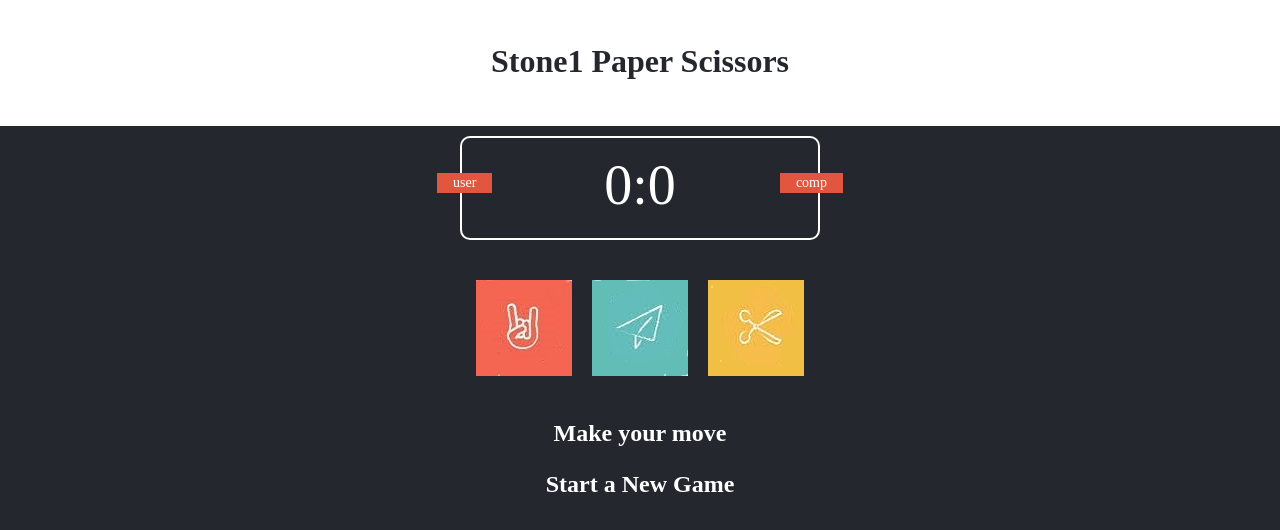
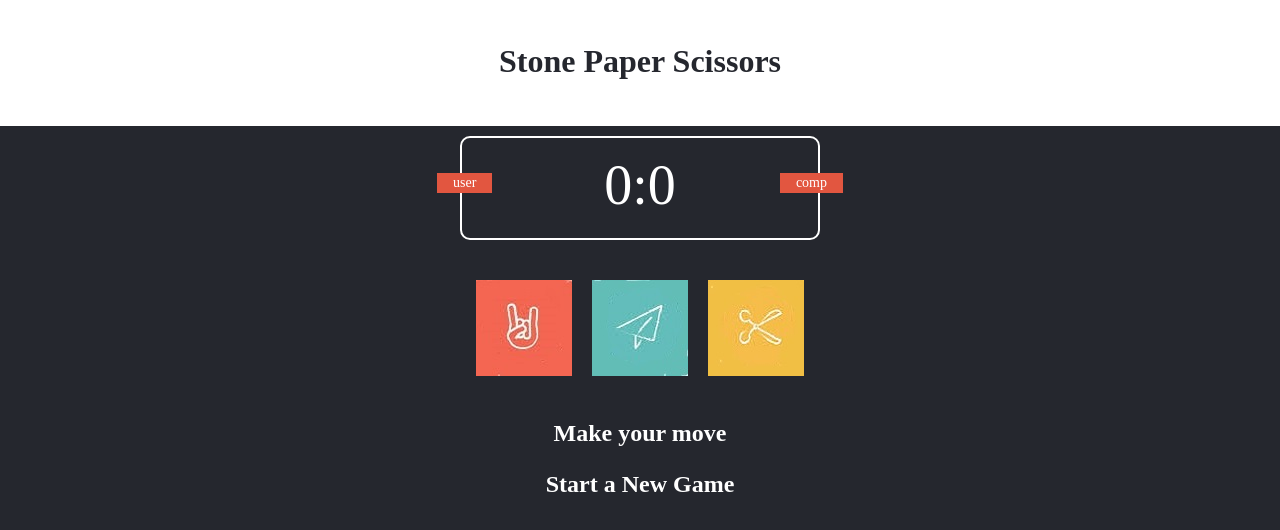
Before and after one commit to namanbhandari16/rock-paper-scissor, a plain HTML site: page index.html in a window 1280 px wide. Drawn offline with Linux system fonts and the light colour scheme.

Commit message:
Update index.html

```diff
--- a/index.html
+++ b/index.html
@@ -6,7 +6,7 @@
 </head>
 <body>
 <header>
-	<h1>Stone1 Paper Scissors</h1>
+	<h1>Stone Paper Scissors</h1>
 </header>
 <div class="scoreboard">
 	<div id="user" class="badge">user</div>
```
